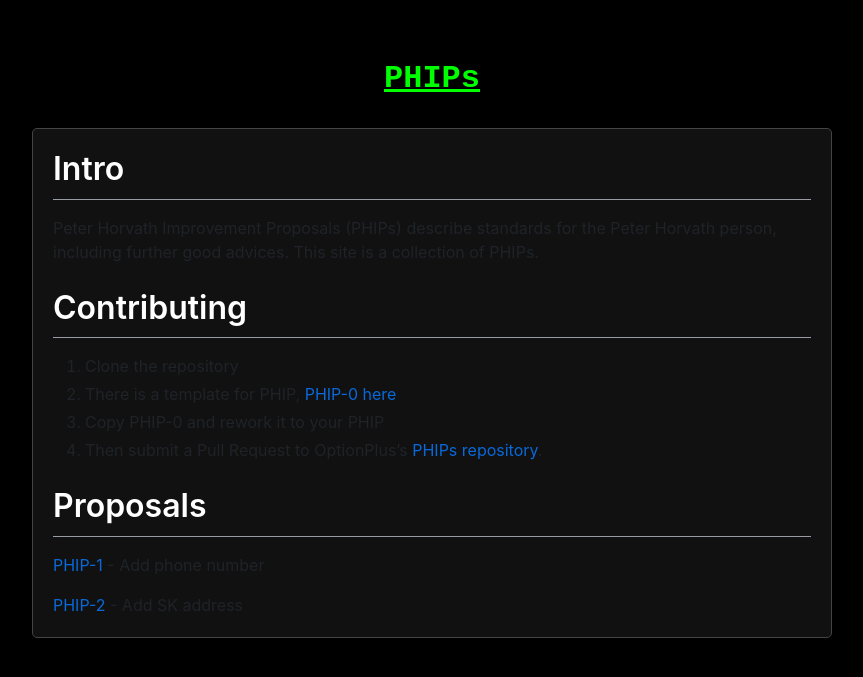
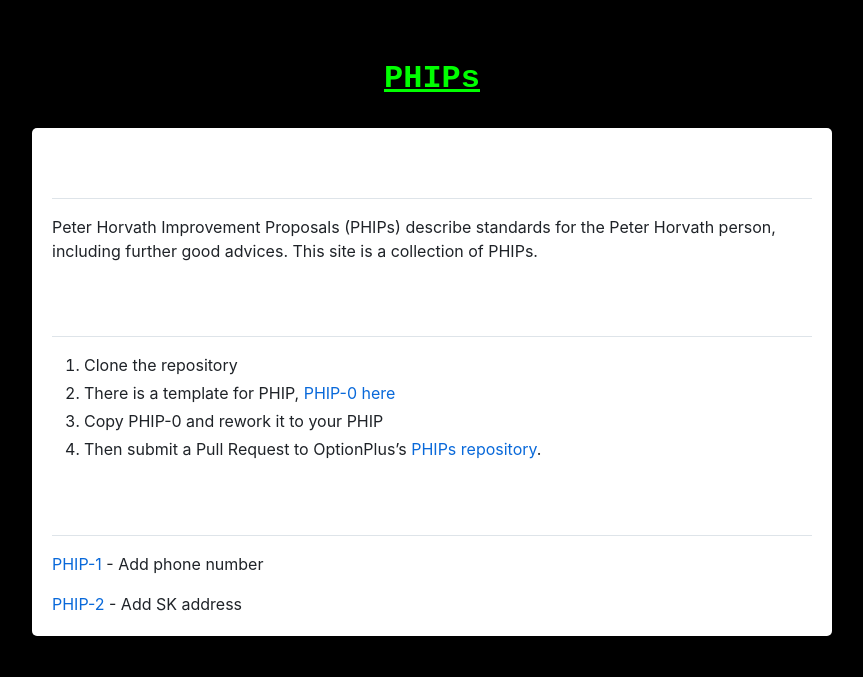
Before and after one commit to OptionPlus/PHIPs, a Jekyll site: the page built from index.md, in a window 1280 px wide. Shown: the top 677 px of the page, without its empty margins (208-1071 px from the left). Built offline with Jekyll 4.4.1, drawn with Linux system fonts in a browser that asks for light colours; nearby versions of some CDN libraries; our own code applies the rules of GitHub Pages for plain Markdown files.

Commit message:
Update default.html

```diff
--- a/_layouts/default.html
+++ b/_layouts/default.html
@@ -17,8 +17,7 @@
         }
 
         .markdown-body {
-            background-color: #111;
-            border: 1px solid #444;
+            border: 1px #444;
             padding: 20px;
             border-radius: 5px;
         }
```
